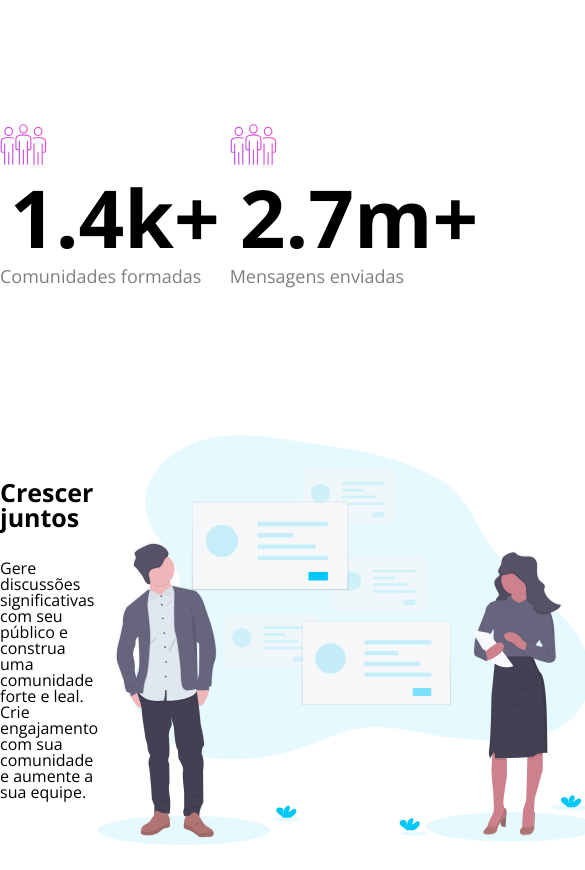
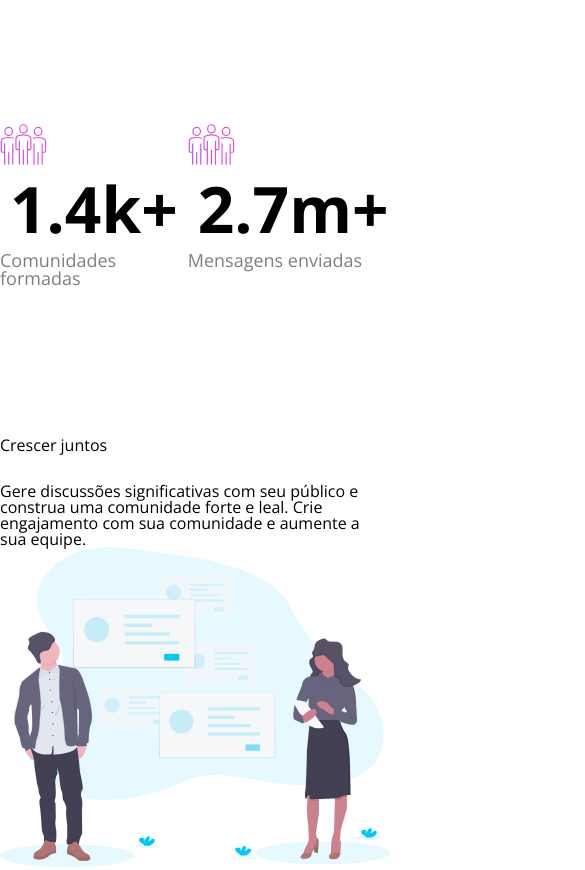
Before and after one commit to Rdoliv-19/Huddle-landing-page, a plain HTML site: page index.html in a window 390 px wide. Shown: the part 740-1610 px from the top of the page, 585 px wide, since content can reach past the window. Drawn offline with nearby package versions, Linux system fonts and the light colour scheme.

Commit message:
início responsividade footer

```diff
--- a/index.html
+++ b/index.html
@@ -35,7 +35,7 @@
       <img src="screen-mockups.svg" class="imagem-topo">
     </section>
 
-    <section>
+    <section class="caixa-numeros-comunidade">
         <ul class="numeros-comunidade">
           <li>
             <img src="icon-communities.svg">
@@ -48,7 +48,7 @@
             <h2>2.7m+</h2>
             <p>Mensagens enviadas</p>
           </li>
-      </ul>
+        </ul>
     </section>
 
     <section class="crescer-juntos">
--- a/style.css
+++ b/style.css
@@ -2,11 +2,6 @@ h1{
     margin: 50px;
 }
 
-h2{
-    font-family: 'Open Sans', sans-serif;
-    font-weight: bold;
-    font-size: 25px;
-}
 
 .caixa-header{
     position: relative;
@@ -91,6 +86,12 @@ main{
    size: auto;
 }
 
+.caixa-numeros-comunidade{
+    position: relative;
+    width: 940px;
+    margin: auto;
+}
+
 .numeros-comunidade{
     display: flex;
     flex-direction: row;
@@ -100,7 +101,7 @@ main{
 }
 
 .numeros-comunidade h2{
-    font-size: 80px;
+    font-size: 5em;
     font-weight: bold;
     padding: 10px;
 }
@@ -256,7 +257,7 @@ footer{
 }
 
 @media screen and (max-width:480px){
-    .caixa-header, .conteudo-topo, .paragrafo-topo, .caixa-imagem-topo{
+    .caixa-header, .conteudo-topo, .paragrafo-topo, .caixa-imagem-topo, .conteudo-footer{
         width: auto;
     }
 
@@ -266,8 +267,32 @@ footer{
     top: 60px;
    }
 
-   .imagem-topo{
+   .imagem-topo, .crescer-juntos-imagem, .imagem-conversas, .usuarios-imagem{
        width: 100%;
    }
 
+   .caixa-numeros-comunidade{
+       width: auto;
+       margin: 0;
+   }
+
+   .numeros-comunidade h2{
+        font-size: 4em;
+   }
+
+   .crescer-juntos, .conversas, .usuarios{
+    display: flex;
+    flex-direction: column;
+    justify-content: center;
+    align-items:center ;
+    margin: 150px 0;
 }
+
+.crescer-juntos-texto, .conversas-texto, .usuarios-texto{
+    width: 100%;
+    font-family: 'Open Sans', sans-serif;
+
+}
+
+
+ }
```
